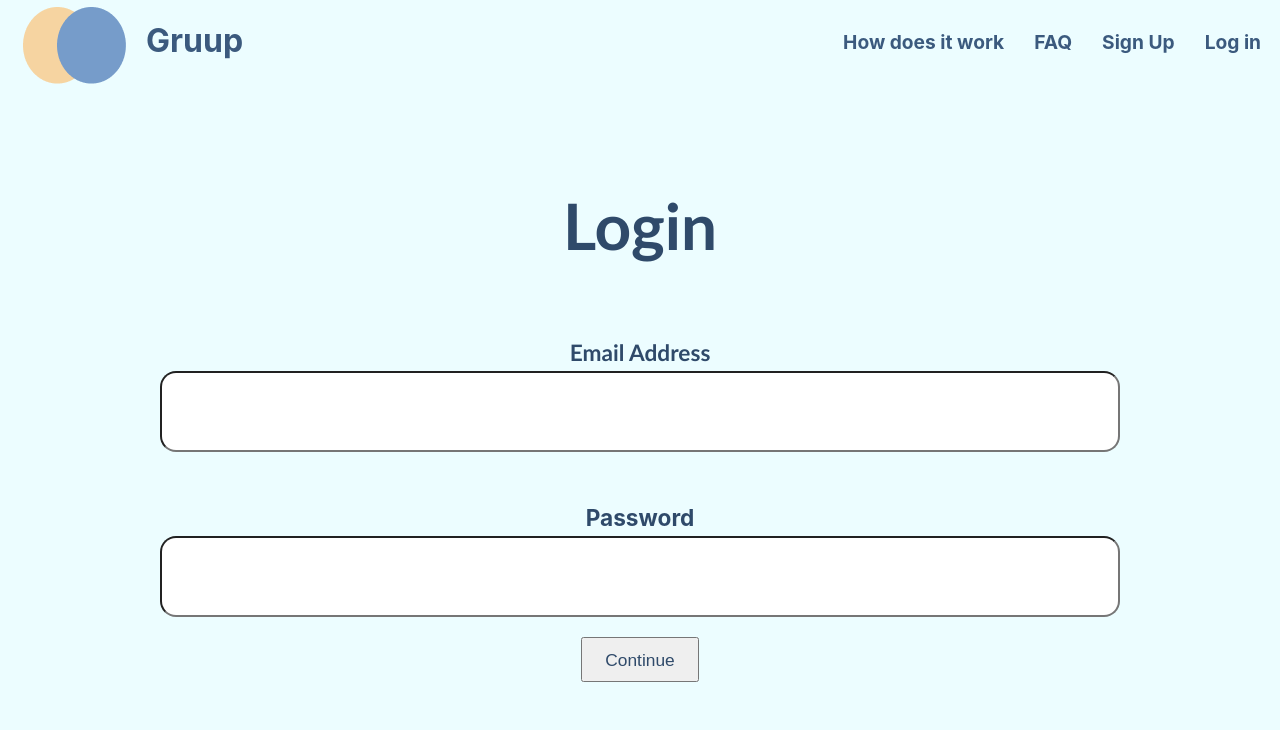
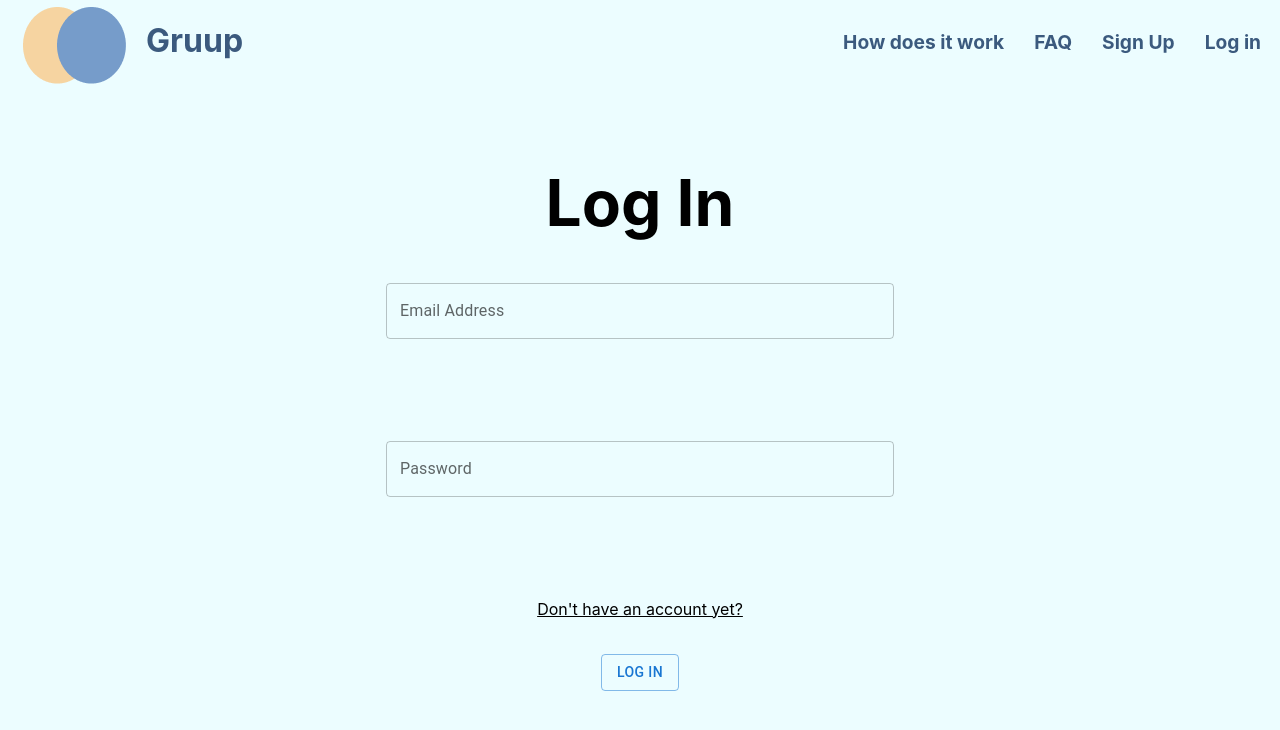
Before and after one commit to kais509/Gruup, a React (Create React App) app in the folder gruup/: page /login in a window 1280 px wide. Shown: the top 730 px of the page. Built offline with nearby package versions, Linux system fonts and the light colour scheme.

Commit message:
fixed signup and login pages

```diff
--- a/gruup/src/components/pages/Home.css
+++ b/gruup/src/components/pages/Home.css
@@ -45,14 +45,16 @@
   font-weight: 300px;
 
 }
-.quote{
+.images{
   display: flex;
-  text-align: center;
+  flex-direction: row;
+  gap: 20%;
   position: relative;
   bottom: 200%;
-  font-size: 180%;
-  margin-left: 10%;
-  margin-right: 10%;
+  left: 25%;
+}
+.images .MuiAvatar-img{
+
 }
 
   .word {
--- a/gruup/src/components/pages/Home.js
+++ b/gruup/src/components/pages/Home.js
@@ -6,8 +6,9 @@ import Button from '@material-ui/core/Button';
 import Roll from 'react-reveal/Roll';
 import Zoom from 'react-reveal/Zoom';
 import LightSpeed from 'react-reveal/LightSpeed';
+import Avatar from '@material-ui/core/Avatar';
 
- //import HeroSection from "../HeroSection";
+//import HeroSection from "../HeroSection";
 
 
 function Home() {
@@ -33,21 +34,21 @@ function Home() {
             </Roll>
             <img class="image-logo" src="pwvs6atMNMdw.gif" alt="hi"></img>
 
+            <div class="images">
+                <Avatar alt="image1" src="download.jpeg" />
+                <Avatar alt="image2" src="download.jpeg" />
+                <Avatar alt="image3" src="download.jpeg" />
+            </div>
 
             <div class="hellos">
                 <Zoom bottom>
-                <h1>What is Gruup?</h1>
-                <Button className = "hi" variant="contained" color="primary" href="/howitworks">
-                    Learn More
-                </Button>
+                    <h1>What is Gruup?</h1>
+                    <Button className="hi" variant="contained" color="primary" href="/howitworks">
+                        Learn More
+                    </Button>
                 </Zoom>
             </div>
-             <LightSpeed bottom cascade>
-           <div className = "quote">
 
-               <p>"One of the most valuable things we can do to heal one another is listen to each other's stories." <br></br>-Rebbeca Falls</p>
-
-           </div></LightSpeed>
 
 
 
--- a/gruup/src/components/pages/Login.js
+++ b/gruup/src/components/pages/Login.js
@@ -2,7 +2,8 @@ import React from 'react';
 import "../../App.css";
 import './Signup.css';
 import {useHistory} from "react-router-dom";
-
+import TextField from '@material-ui/core/TextField';
+import Button from '@material-ui/core/Button';
 
 function Login() {
     const history = useHistory();
@@ -12,13 +13,21 @@ function Login() {
     return (
 
 
-            <form >
-                <h1 className = "signUp"> Login</h1>
-                <label className = "emailAddress"> Email Address</label> <input type = "text"  className = "enterValue" /><br />
-                <label  className = "password"> Password</label> <input type = "text"  className = "enterValue" /> <br />
-               <input  className = "submitButton" onClick={navigateTo} type = "submit" value="Continue"/>
-            </form>
-
+        <div class = "hi">
+        <form>
+            <div class = "his">
+            <h1 className = "signUp"> Log In </h1>
+            <div className="textfil">
+            <TextField  id="standard-basic" label="Email Address" />
+            </div>
+            <div class="textfil">
+            <TextField  id="standard-basic"  type="password" autoComplete="current-password" label="Password" />
+            </div>
+            <a href = "/login">Don't have an account yet?</a>
+            <Button className="name" onClick={navigateTo} variant="outlined">Log In</Button>
+            </div>
+        </form>
+        </div>
 
 
 
--- a/gruup/src/components/pages/Signup.css
+++ b/gruup/src/components/pages/Signup.css
@@ -1,70 +1,26 @@
-.signUp {
+.hi{
     display: flex;
-    color: #2F4A6A;
-    text-decoration: none;
-    justify-content: center;
-    padding-top: 4rem;
-    height: 100%;
-    font-size: 4rem;
-    font-family: 'Trebuchet MS', 'Lucida Sans Unicode', 'Lucida Grande', 'Lucida Sans', Arial, sans-serif
-
+    flex-direction: column;
+    align-items: center;
 }
-
-.enterValue{
+.hi .his{
     display: flex;
-    margin: 0 auto;
-    align-self: center;
-    font-size: 17pt;
-    text-align: center;
-    height: 14h;
-    padding-left: 3rem;
-    padding-top: 1rem;
-    padding-bottom: 1rem;
-    line-height: 2em;
-    border-radius: 1rem;
-    box-shadow: 10rem;
-    width: 40em;
+    flex-direction: column;
+    align-items: center;
+    margin-top: 8%;
 }
-
-.emailAddress {
-    color:#2F4A6A;
-    display: flex;
-    justify-content: center;
-    padding-bottom: 0.3rem;
-    padding-top: 2rem;
-    height: 100%;
-    font-weight: 700;
-    font-size: 17pt;
-    font-family: 'Trebuchet MS', 'Lucida Sans Unicode', 'Lucida Grande', 'Lucida Sans', Arial, sans-serif
+.his h1{
+    font-size: 400%;
 }
-
-
-
-.password {
-    color:#2F4A6A;
-    display: flex;
-    justify-content: center;
-    padding-bottom: 0.3rem;
-    padding-top: 2rem;
-    height: 100%;
-    font-weight: 700;
-    font-size: 17pt;
-
+.his .textfil{
+ margin-bottom: 20%;
 }
-
-
-
-.submitButton{
-    color:#2F4A6A;
-    text-align: center;
-    justify-content: center;
-    margin: 0 auto;
-    display: flex;
-    height: 100%;
-    font-size: 13pt;
-    padding-top: 8pt;
-    padding-left: 17pt;
-    padding-right: 17pt;
-    padding-bottom: 7pt;
-
+.his #standard-basic{
+    width: 30rem;
 }
+.his .name{
+    margin-top: 7%;
+}
+.his a{
+    color: black;
+}
--- a/gruup/src/components/pages/Signup.js
+++ b/gruup/src/components/pages/Signup.js
@@ -1,8 +1,9 @@
 import React from 'react';
 import "../../App.css";
 import './Signup.css';
-import {useHistory} from "react-router-dom";
-
+import {Link, useHistory} from "react-router-dom";
+import TextField from '@material-ui/core/TextField';
+import Button from '@material-ui/core/Button';
 
 function Signup () {
     const history = useHistory();
@@ -10,19 +11,24 @@ function Signup () {
 
 
     return (
-
-
-            <form >
-                <h1 className = "signUp"> Sign up </h1>
-                <label className = "emailAddress"> Email Address</label> <input type = "text"  className = "enterValue" /><br />
-                <label  className = "password"> Password</label> <input type = "text"  className = "enterValue" /> <br />
-               <input  className = "submitButton" onClick={navigateTo} type = "submit" value="Continue"/>
+        <div class = "hi">
+            <form>
+                <div class = "his">
+                <h1 className = "signUp"> Sign Up </h1>
+                <div className="textfil">
+                <TextField  id="standard-basic" label="Email Address" />
+                </div>
+                <div class="textfil">
+                <TextField  id="standard-basic"  type="password" autoComplete="current-password" label="Password" />
+                </div>
+                <div class="textfil">
+                <TextField  id="standard-basic"  type="password" autoComplete="current-password" label="Re-enter Password" />
+                </div>
+                <a href = "/login">Already have an account?</a>
+                <Button className="name" onClick={navigateTo} variant="outlined">Sign Up</Button>
+                </div>
             </form>
-
-
-
-
-
+            </div>
     )
 
 
```
